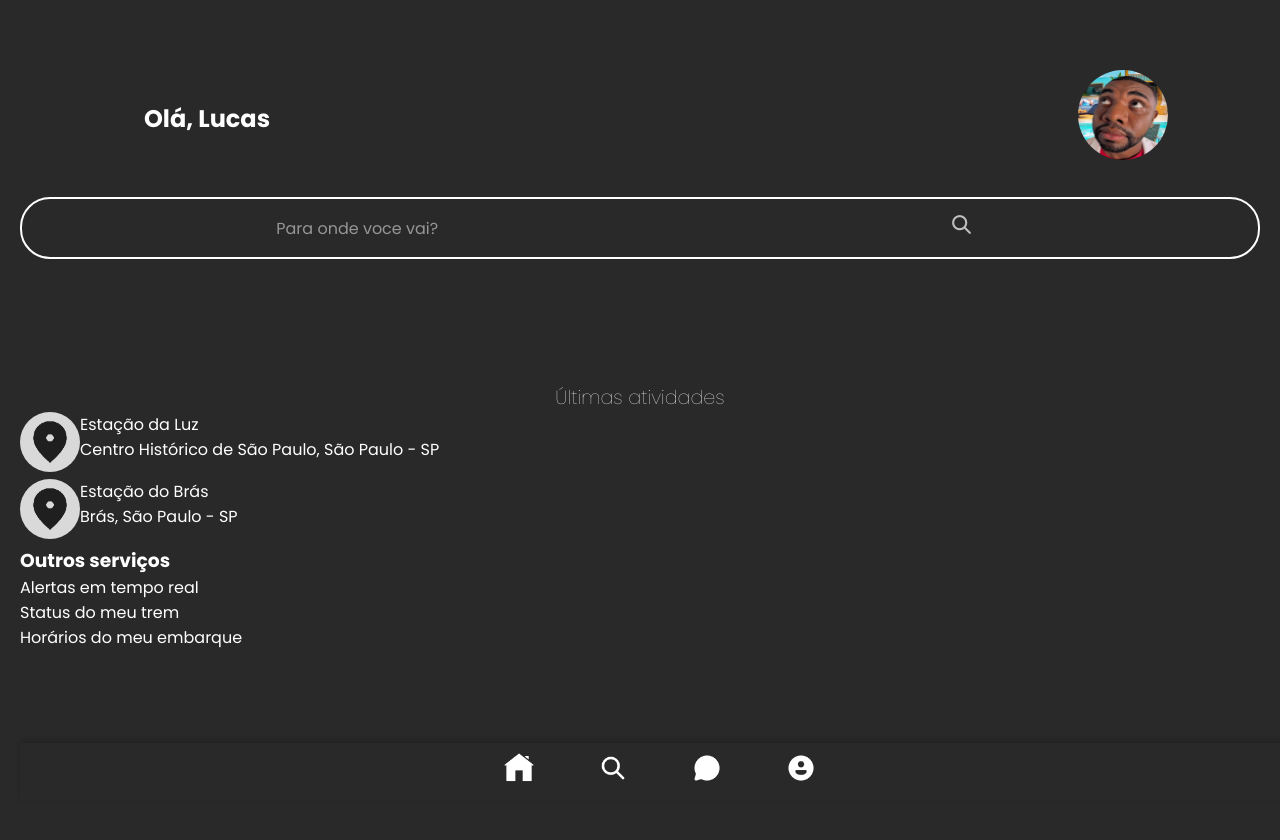
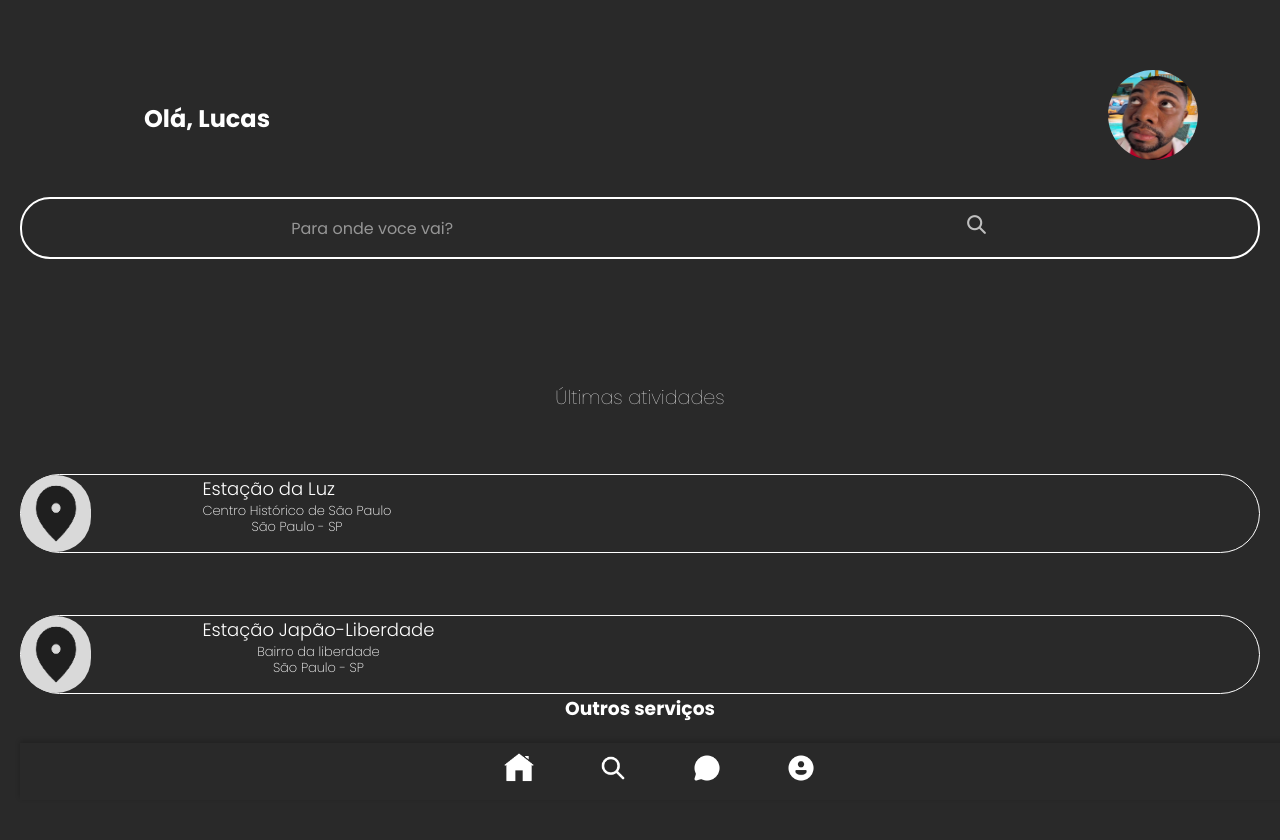
Before and after one commit to hemkdev/SA-Tremzz, a PHP site: page /html/tela8.html in a window 1280 px wide. Run offline with PHP 8.4, Linux system fonts and the light colour scheme.

Commit message:
att all atividade

```diff
--- a/css/tela8.css
+++ b/css/tela8.css
@@ -70,20 +70,49 @@ body {
 
 .card-atividade {
     display: flex;
+    margin-top: 5%;
+    border: 1px solid;
+    border-radius: 40px;
 }
 
-.card-atividade img {
-    margin: 0px;
-    height: 60px;
-    width: 60px;
+.card-img {
+}
+
+.card-img img {
+    margin: 0 auto;
+    height: 100%;
+    width: 70px;
     background-color: #d9d9d9;
     padding: 5px;
-    border-radius: 80px;
+    border-radius: 50px;
 }
 
-.card-atividade a {
+.card-text {
+    margin-left: 9%
+}
+.card-text a {
+    font-size: large;
+    font-weight: 300;
+}
 
+.card-endereco {
+    line-height: 15px;
+    text-align: center;
 }
+
+.card-endereco span {
+    font-size: small;
+    font-weight: 200;
+}
+
+.servicos-titulo {
+    text-align: center;
+}
+
+.servicos-cards {
+    display: flex;
+}
+
 
 /* Barra de navegação */
 .rodape {
@@ -96,7 +125,6 @@ body {
     width: 100%;
     box-shadow: 0 -2px 5px rgba(0, 0, 0, 0.2);
     color: rgb(0, 0, 0);
-
 }
 
 
@@ -109,14 +137,7 @@ body {
 
 }
 
-.container {
-    text-align: center;
-    max-width: 400px;
-    padding: 20px;
-    margin-bottom: 60px
-}
-
-img {
+footer img {
     margin-left: 30px;
     margin-right: 30px;
     justify-content: center;
@@ -127,6 +148,6 @@ footer.rodape {
     width: 100%;
 }
 
-a {
+footer a {
     text-decoration: none;
 }
--- a/html/tela8.html
+++ b/html/tela8.html
@@ -10,7 +10,9 @@
     <!-- fonte -->
     <link rel="preconnect" href="https://fonts.googleapis.com">
     <link rel="preconnect" href="https://fonts.gstatic.com" crossorigin>
-    <link href="https://fonts.googleapis.com/css2?family=Poppins:ital,wght@0,100;0,200;0,300;0,400;0,500;0,600;0,700;0,800;0,900;1,100;1,200;1,300;1,400;1,500;1,600;1,700;1,800;1,900&display=swap" rel="stylesheet">
+    <link
+        href="https://fonts.googleapis.com/css2?family=Poppins:ital,wght@0,100;0,200;0,300;0,400;0,500;0,600;0,700;0,800;0,900;1,100;1,200;1,300;1,400;1,500;1,600;1,700;1,800;1,900&display=swap"
+        rel="stylesheet">
     <!-- fim fonte -->
 </head>
 
@@ -52,8 +54,9 @@
                     <div class="card-titulo">
                         <a>Estação da Luz</a>
                     </div>
-                    <div class="card-local">
-                        <span>Centro Histórico de São Paulo, São Paulo - SP</span>
+                    <div class="card-endereco">
+                        <span> Centro Histórico de São Paulo </span> <br>
+                        <span> São Paulo - SP </span>
                     </div>
                 </div>
             </div> <!-- card-atividade -->
@@ -63,10 +66,11 @@
                 </div>
                 <div class="card-text">
                     <div class="card-titulo">
-                        <a>Estação do Brás</a>
+                        <a>Estação Japão-Liberdade</a>
                     </div>
                     <div class="card-endereco">
-                        <span>Brás, São Paulo - SP</span>
+                        <span> Bairro da liberdade </span> <br>
+                        <span> São Paulo - SP </span>
                     </div>
                 </div>
             </div> <!-- card-atividade -->
@@ -78,13 +82,28 @@
                 </div>
             <div class="servicos-cards">
                 <div class="card-servico">
+                    <div class="servico-img">
+                        <img src="">
+                    </div>
+                    <div class="servico-text">
                         <span> Alertas em tempo real </span>
                     </div>
+                </div>
                 <div class="card-servico">
+                    <div class="servico-img">
+                        <img src="">
+                    </div>
+                    <div class="servico-text">
                         <span> Status do meu trem </span>
                     </div>
+                </div>
                 <div class="card-servico">
+                    <div class="servico-img">
+                        <img src="">
+                    </div>
+                    <div class="servico-text">
                         <span> Horários do meu embarque </span>
+                    </div>
                 </div>
             </div> <!-- servicos-cards-->
         </div> <!-- servicos -->
```
Lines whose indentation alone changed are shown as unchanged.
